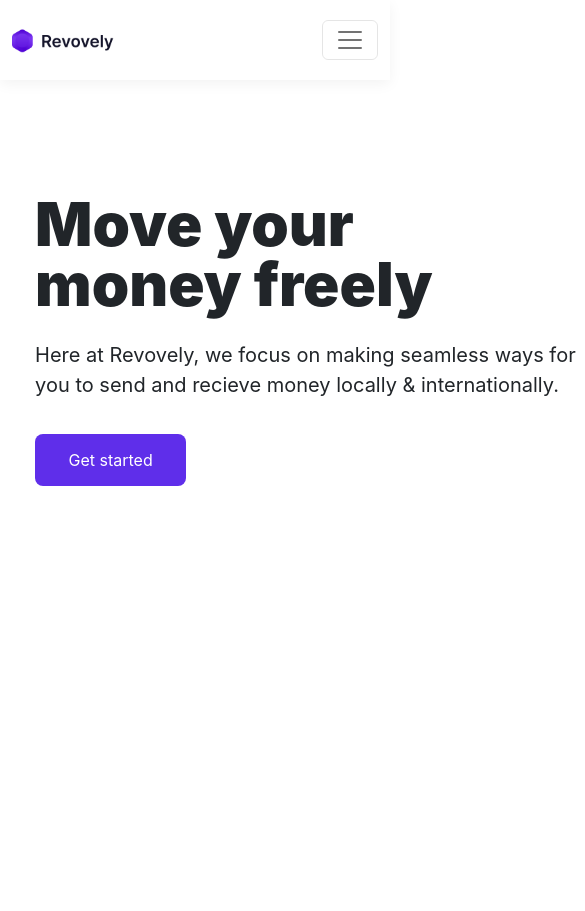
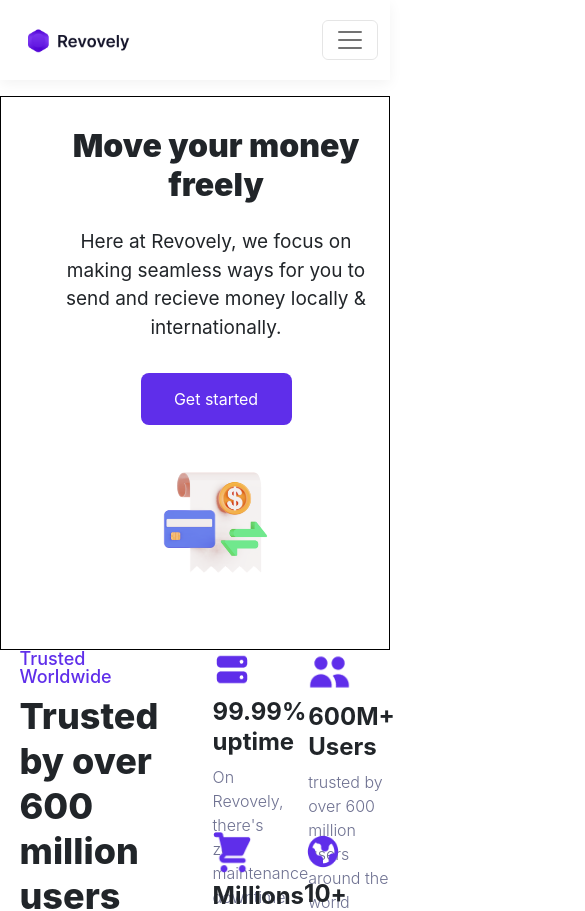
Before and after one commit to Regalcoder/revovely, a Next.js app: page / in a window 390 px wide. Shown: the top 911 px of the page, 585 px wide, since content can reach past the window. Built offline with nearby package versions, Linux system fonts and the light colour scheme; a web font is replaced by a local one.

Commit message:
mobile responsiveness for navbar & some component

```diff
--- a/components/nav.js
+++ b/components/nav.js
@@ -3,28 +3,49 @@ import Link from 'next/link'
 import Nav from 'react-bootstrap/Nav';
 import Navbar from 'react-bootstrap/Navbar';
 import Container from 'react-bootstrap/Container';
+import Button from 'react-bootstrap/Button';
+import Form from 'react-bootstrap/Form';
+import NavDropdown from 'react-bootstrap/NavDropdown';
+import Offcanvas from 'react-bootstrap/Offcanvas';
 
 const nav = () => {
     return (
         <>
 
-    <Navbar collapseOnSelect expand="lg" className= {styles.navContainer} bg="white" variant="white" >
-      <Container>
-        <Navbar.Brand  href="#home"><img className='navbar-brand' src="/logo.png"  height='35px'/></Navbar.Brand>
-        <Navbar.Toggle aria-controls="responsive-navbar-nav" />
-        <Navbar.Collapse id="responsive-navbar-nav" >
-          <Nav className={styles.menuList}>
-            <Nav.Link className={`mt-2 ${styles.menu}`} href="/">Home</Nav.Link>
-            <Nav.Link className={`mt-2 ${styles.menu}`} href="">Payments</Nav.Link>
 
-            <Nav.Link className={`mt-2 ${styles.menu}`} href="">Bill Payment</Nav.Link>
-            <Nav.Link className={`mt-2 ${styles.menu}`} href=''>Savings</Nav.Link>
-            <Nav.Link className={`mt-2 ${styles.menu}`} href=''>Rewards</Nav.Link>
-            <Nav.Link href=''><button className={styles.menuButton}>Get the app</button></Nav.Link>
-          </Nav>
-        </Navbar.Collapse>
-      </Container>
-    </Navbar>
+          {[ 'sm'].map((expand) => (
+        <Navbar key={expand}  expand={expand} className= {`mb-3 ${styles.navContainer}`} >
+          <Container fluid>
+            <Navbar.Brand className='ms-3' href="#">
+              <img className='navbar-brand' src="/logo.png"  height='35px'/>
+            </Navbar.Brand>
+            <Navbar.Toggle aria-controls={`offcanvasNavbar-expand-${expand}`} />
+            <Navbar.Offcanvas
+              id={`offcanvasNavbar-expand-${expand}`}
+              aria-labelledby={`offcanvasNavbarLabel-expand-${expand}`}
+              placement="end"
+            >
+              <Offcanvas.Header closeButton>
+                <Offcanvas.Title id={`offcanvasNavbarLabel-expand-${expand}`}>
+                <img className='navbar-brand' src="/logo.png"  height='35px'/>
+                </Offcanvas.Title>
+              </Offcanvas.Header>
+              <Offcanvas.Body>
+                <Nav className="justify-content-end flex-grow-1 pe-3">
+                  <Nav.Link className={`mt-1 ${styles.menu}`}  href="/">Home</Nav.Link>
+                  <Nav.Link className={`mt-1 ${styles.menu}`} href="/payments">Payments</Nav.Link>
+                  <Nav.Link className={`mt-1 ${styles.menu}`} href="/">Bill Payments</Nav.Link>
+                  <Nav.Link className={`mt-1 ${styles.menu}`} href="/savings">Savings</Nav.Link>
+                  <Nav.Link className={`mt-1 ${styles.menu}`} href="/">Rewards</Nav.Link>
+                  <Nav.Link  href=''><button className={styles.menuButton}>Get the app</button></Nav.Link>
+                </Nav>
+
+              </Offcanvas.Body>
+            </Navbar.Offcanvas>
+          </Container>
+        </Navbar>
+      ))}
+
 
         </>
 
--- a/pages/aboutus.js
+++ b/pages/aboutus.js
@@ -1,12 +1,12 @@
 import Link from 'next/link'
-import Image from 'next/image'
+import Getapp from '../components/getapp';
 import styles from '../styles/Aboutus.module.css'
 
 
 const Aboutus = () => {
     return (
         <div className={styles.aboutusSection}>
-            <div className="container">
+            <div className="pt-5 container">
                 <div className={styles.storySection}>
                     <h5>our story.</h5><br />
                     <p>Iaculis in ridiculus urna mauris et fermentum urna. Pulvinar ut purus dictumst sapien vitae tempus,
@@ -73,6 +73,7 @@ const Aboutus = () => {
 
                 </div>
             </div>
+            <Getapp/>
         </div>
     );
 }
--- a/pages/index.js
+++ b/pages/index.js
@@ -1,9 +1,10 @@
 import Link from 'next/link'
 import styles from '../styles/Home.module.css'
-import Form from 'react-bootstrap/Form';
 import FAQ from '../components/faq'
-
 import Getapp from '../components/getapp';
+import Container from 'react-bootstrap/Container';
+import Row from 'react-bootstrap/Row'
+import Col from 'react-bootstrap/Col'
 
 const Home = () => {
   return (
@@ -11,21 +12,21 @@ const Home = () => {
 
 
     <div className={styles.body}>
-      <div className={styles.container1}>
-        <div className={styles.subcontainer}>
-          <div className={styles.textContainer}>
+      <Container className={styles.container1}>
+        <Row className={styles.subcontainer}>
+          <Col className={styles.textContainer}>
             <h1 className={styles.headerText}>Move your money freely</h1>
             <p className={styles.paraText}>Here at Revovely, we focus on making
               seamless ways for you to send and recieve
               money locally & internationally.
             </p>
-            <button className={styles.button}>Get started</button>
-          </div>
-          <div className={styles.imageContainer}>
-            <img src="right-image.png" width='448px' />
-          </div>
-        </div>
-      </div>
+            <button className={` ${styles.button}`}>Get started</button>
+          </Col>
+          <Col className={styles.imageContainer}>
+            <img className='img-fluid' src="right-image.png" width='448px' />
+          </Col>
+        </Row>
+      </Container>
       <div className={styles.container2}>
         <div className={styles.subcontainer2}>
           <div className={styles.textContainer2}>
@@ -35,20 +36,20 @@ const Home = () => {
               Massa aliquet habitasse cursus diam ipsum.
             </p>
             <hr/>
-            <Link href=''><a className={styles.colorLink}>Explore our Terms of use <img src='line.png'/></a></Link>
-            <Link href=''><a className={`mt-3 ${styles.colorLink}`}>See the Privacy policy <img src='line.png'/></a></Link>
+            <Link href=''><a className={styles.colorLink}>Explore our Terms of use <img className='img-fluid' src='line.png'/></a></Link>
+            <Link href=''><a className={`mt-3 ${styles.colorLink}`}>See the Privacy policy <img className='img-fluid' src='line.png'/></a></Link>
           </div>
           <div className={styles.userContainer}>
             <div className={styles.flexContainer}>
               <div className={styles.columns}>
-                <img src="server.png" className={`mb-2`} width='38.4px' height='33.6px'/>
+                <img  src="server.png" className={`img-fluid mb-2`} width='38.4px' height='33.6px'/>
                 <h3 className={styles.topText} >99.99% uptime</h3>
                 <p className={` ${styles.paraSize} ${styles.textWidth }`}>On Revovely, there's zero
                   maintenance downtime
                 </p>
               </div>
               <div className={styles.columns}>
-                <img src='users.png' className={`mb-2`} width='43.2px' height='33.6px'/>
+                <img src='users.png' className={`img-fluid mb-2`} width='43.2px' height='33.6px'/>
                 <h3 className={styles.topText}>600M+ Users</h3>
                 <p className={styles.paraSize}>trusted by over 600 million users
                   around the world
@@ -57,12 +58,12 @@ const Home = () => {
             </div>
             <div className={styles.flexContainer}>
               <div className={styles.columns2}>
-                <img src="vector5.png" className={`mb-2`} width='38.4px' height='40.8px'/>
+                <img src="vector5.png" className={`img-fluid mb-2`} width='38.4px' height='40.8px'/>
                 <h3 className={styles.topText}>Millions</h3>
                 <p className={styles.paraSize}>transaction per day</p>
               </div>
               <div className={styles.columns}>
-                <img src='globe.png' className={`mb-2`} width='38.4px'/>
+                <img src='globe.png' className={`img-fluid mb-2`} width='38.4px'/>
                 <h3 className={styles.topText}>10+ countries</h3>
                 <p className={` ${styles.paraSize} ${styles.textWidth }`}>have used Revovely to send & receive money</p>
               </div>
@@ -72,14 +73,14 @@ const Home = () => {
       </div>
       <div className={styles.container3}>
         <div className={`me-3 ${styles.subcontainer3}`}>
-           <div className={styles.imageContainer}><img src='phone1.png' width='401px' className={`mt-5`}/></div>
+           <div className={styles.imageContainer}><img src='phone1.png' width='401px' className={`img-fluid mt-5`}/></div>
         <div className={styles.rightContent}>
           <h2 className={styles.leftHeader}>Send money to friends & family seamlessly</h2>
           <p className={styles.leftText}>Blandit eget tellus nam leo in lacinia
             sed. Velit magna sed ornare tellus. Tempor
             amet egestas a nunc sapien.
           </p>
-          <button className={styles.button}>Learn more <img src='arrow.png' width='16px' className={`ms-1`} /></button>
+          <button className={styles.button}>Learn more <img src='arrow.png' width='16px' className={`img-fluid ms-1`} /></button>
         </div>
         </div>
 
@@ -92,22 +93,22 @@ const Home = () => {
             sed. Velit magna sed ornare tellus. Tempor
             amet egestas a nunc sapien.
           </p>
-          <button className={styles.button}>Learn more <img src='arrow.png' width='16px' className={`ms-1`} /></button>
+          <button className={styles.button}>Learn more <img src='arrow.png' width='16px' className={`img-fluid ms-1`} /></button>
           </div>
-          <div className={styles.imageContainer2}><img src='phone2.png' width='321px' className={`mt-3`} /></div>
+          <div className={styles.imageContainer2}><img src='phone2.png' width='321px' className={`img-fluid mt-3`} /></div>
         </div>
       </div>
 
       <div className={styles.container3}>
         <div className={`me-1 ${styles.subcontainer3}`}>
-           <div className={styles.imageContainer}><img src='phone3.png' width='401px' className={`mt-5`}/></div>
+           <div className={styles.imageContainer}><img src='phone3.png' width='401px' className={`img-fluid mt-5`}/></div>
         <div className={styles.rightContent}>
           <h2 className={styles.leftHeader}>Set goals and track your spendings</h2>
           <p className={styles.leftText}>Blandit eget tellus nam leo in lacinia
             sed. Velit magna sed ornare tellus. Tempor
             amet egestas a nunc sapien.
           </p>
-          <button className={styles.button}>Learn more <img src='arrow.png' width='16px' className={`ms-1`} /></button>
+          <button className={styles.button}>Learn more <img src='arrow.png' width='16px' className={`img-fluid ms-1`} /></button>
         </div>
         </div>
 
@@ -120,9 +121,9 @@ const Home = () => {
             sed. Velit magna sed ornare tellus. Tempor
             amet egestas a nunc sapien.
           </p>
-          <button className={styles.button}>Learn more <img src='arrow.png' width='16px' className={`ms-1`} /></button>
+          <button className={styles.button}>Learn more <img src='arrow.png' width='16px' className={`img-fluid ms-1`} /></button>
           </div>
-          <div className={styles.imageContainer2}><img src='phone4.png' width='321px' className={`mt-3`} /></div>
+          <div className={styles.imageContainer2}><img src='phone4.png' width='321px' className={`img-fluid mt-3`} /></div>
         </div>
       </div>
 
@@ -134,65 +135,26 @@ const Home = () => {
         </div>
       </div>
 
-      <div className={styles.container3}>
-        <h6 className={styles.smallHeading}>Frequently asked questions</h6>
-        <h3 className={styles.largeHeader}>Let's answer some of your questions</h3>
-        <div className={styles.containerbox}>
-          <Form.Select className={styles.customWidth} aria-label="Default select example">
-            <option>Nulla ultrices nec nullam viverra. Massa amet pulvinar.</option>
-            <option value="1">One</option>
-            <option value="2">Two</option>
-            <option value="3">Three</option>
-         </Form.Select>
 
-         <Form.Select className={styles.customWidth} aria-label="Default select example">
-            <option>Nulla ultrices nec nullam viverra. Massa amet pulvinar.</option>
-            <option value="1">One</option>
-            <option value="2">Two</option>
-            <option value="3">Three</option>
-         </Form.Select>
-
-         <Form.Select className={styles.customWidth} aria-label="Default select example">
-            <option>Nulla ultrices nec nullam viverra. Massa amet pulvinar.</option>
-            <option value="1">One</option>
-            <option value="2">Two</option>
-            <option value="3">Three</option>
-         </Form.Select>
-
-         <Form.Select className={styles.customWidth} aria-label="Default select example">
-            <option>Nulla ultrices nec nullam viverra. Massa amet pulvinar.</option>
-            <option value="1">One</option>
-            <option value="2">Two</option>
-            <option value="3">Three</option>
-         </Form.Select>
-
-         <Form.Select className={styles.customWidth} aria-label="Default select example">
-            <option>Nulla ultrices nec nullam viverra. Massa amet pulvinar.</option>
-            <option value="1">One</option>
-            <option value="2">Two</option>
-            <option value="3">Three</option>
-         </Form.Select>
-        </div>
-      </div>
       <div className={styles.container5}>
         <h6 className={styles.smallHeading}>Testimonials</h6>
         <h3 className={styles.largeHeader}>What our customers are saying</h3>
         <div className={styles.containerbox2}>
-          <img src="leftArrow.png" width='56px' />
+          <img className='img-fluid' src="leftArrow.png" width='56px' />
           <p className={styles.textSize}>Quam mattis volutpat elementum eget ac mollis ac congue.
             Congue a sodales vel pharetra, risus. Est nullam eu orci
             platea felis quis ante duis sit. Sagittis posuere at sed
             lobortis id. Aliquam.
           </p>
-          <img src="rightArrow.png" width='56px' />
+          <img className='img-fluid' src="rightArrow.png" width='56px' />
         </div>
         <div className={styles.imageFlex}>
-          <img src="avatar.png" height='24px' />
+          <img className='img-fluid' src="avatar.png" height='24px' />
           <p>Majek Durosimi </p>
         </div>
       </div>
       <div className={styles.logoContainer}>
-        <img src="logos.png" height='40px' className={styles.logos} />
+        <img src="logos.png" height='40px' className={`img-fluid ${styles.logos}`} />
       </div>
 
         <Getapp />
--- a/pages/payments.js
+++ b/pages/payments.js
@@ -1,6 +1,6 @@
 import Link from 'next/link'
-import Image from 'next/image'
 import styles from '../styles/Payments.module.css'
+import Getapp from '../components/getapp';
 
 
 
@@ -9,7 +9,7 @@ import styles from '../styles/Payments.module.css'
 const Savings = () => {
     return (
             <div className={styles.paymentSection}>
-                <div className="container">
+                <div className="pt-5 container">
                     <div className={styles.sendSection}>
                         <div className="row">
                             <div className="col-lg-6">
@@ -50,6 +50,7 @@ const Savings = () => {
                         </div>
                     </div>
                 </div>
+                <Getapp />
             </div>
 
 
--- a/pages/savings.js
+++ b/pages/savings.js
@@ -1,11 +1,13 @@
 import Link from "next/link";
 import Image from "next/image";
 import styles from "../styles/Savings.module.css";
+import Getapp from '../components/getapp';
+
 
 const Savings = () => {
   return (
     <div className={styles.savingSection}>
-      <div className="container">
+      <div className="pt-5 container">
         <div className={styles.goalSection}>
           <div className="row">
             <div className="col-lg-6">
@@ -76,6 +78,7 @@ const Savings = () => {
           </div>
         </div>
       </div>
+      <Getapp />
     </div>
   );
 };
--- a/styles/Aboutus.module.css
+++ b/styles/Aboutus.module.css
@@ -1,7 +1,6 @@
 .aboutusSection {
     border: 1px solid black;
     height: auto;
-    padding: 100px 0px;
     /* background: #F4F4F4; */
 }
 .storySection {
--- a/styles/Home.module.css
+++ b/styles/Home.module.css
@@ -142,17 +142,14 @@
 
 .container1{
   width: 100%;
-  height: 100vh;
+  height: 90vh;
 
 }
 
 .subcontainer{
-  width: 82%;
-  height: 520px;
-  display: flex;
-  justify-content: space-between;
   align-items: center;
-  margin: auto;
+  gap: 20px;
+  margin-left: 30px;
 }
 
 .textContainer{
@@ -161,6 +158,7 @@
   display: flex;
   flex-direction: column;
   justify-content: space-between;
+
 }
 
 .headerText{
@@ -413,7 +411,6 @@
 
 .imageFlex{
   display: flex;
-  justify-content: center;
   gap: 20px;
 }
 
@@ -429,38 +426,147 @@
   margin: auto;
 }
 
-.lastContainer{
-  width: 100%;
-  height: 412px;
-  background-color: white;
-  display: flex;
+/* normal screen size mobile phone view */
+@media all and (max-width: 500px) {
+  .container1{
+    height: auto;
+  }
+
+  .subcontainer{
+    display: flex;
+    flex-direction: column;
+    align-items: center;
+    justify-content: center;
+    padding-bottom: 30px;
+    padding-top: 30px;
+  }
+
+  .headerText{
+    font-size: 33px;
+    text-align: center;
+    width: 100%;
+
+
+  }
+
+  .paraText{
+    font-size: 17px;
+    text-align: center;
+    width: 100%;
+  }
+
+  .textContainer{
+    display: flex;
+    flex-direction: column;
+    gap: 15px;
+  }
+  .buttonContainer{
+    width: 100%;
+    background-color: aqua;
+    margin: auto;
+    display: flex;
+  }
+  .button{
+    margin: auto;
+
+  }
 }
 
-.subContainer{
-  background-color: #F4F4F4;
-  width: 80%;
-  height: 298px;
-  display: flex;
-  margin: auto;
-  gap: 40px;
+
+/* small mobile phone view */
+@media all and (max-width: 375px){
+  .container1{
+    height: auto;
+  }
+
+  .subcontainer{
+    padding-bottom: 30px;
+    padding-top: 30px;
+  }
+
+  .paraText{
+    font-size: 11px;
+  }
+
+  .headerText{
+    font-size: 30px;
+  }
+
+  .button{
+    width: 145px;
+    height: 42px;
+    font-size: 14px;
+
+  }
 }
 
-.columnFlex{
-  display: flex;
-  flex-direction: column;
-  width: 380px;
-  height: 200px;
-  margin: 70px 50px 0;
+
+/*extra small mobile screen view */
+@media all and (max-width: 320px){
+  .container1{
+    height: auto;
+  }
+
+  .subcontainer{
+    padding-bottom: 30px;
+    padding-top: 30px;
+  }
+
+  .paraText{
+    font-size: 11px;
+  }
+
+  .headerText{
+    font-size: 25px;
+  }
+
+  .textContainer{
+    gap: 6px;
+  }
+
+  .button{
+    width: 145px;
+    height: 42px;
+    font-size: 14px;
+
+  }
 }
 
-.header{
-  font-weight: 600;
-  font-size: 32px;
-  line-height: 33px;
-  color: #14142B;
-  width: 80%;
+
+/* tablet screen */
+@media all and (max-width: 780px){
+  .container1{
+    height: auto;
+    border: 1px solid black;
+  }
+
+
+  .subcontainer{
+    align-items: center;
+    justify-content: center;
+    margin-bottom: 40px;
+  }
+
+  .headerText{
+    font-size: 32px;
+    width: 100%;
+    height: 78px;
+    line-height: 38.73px;
+
+  }
+
+  .paraText{
+    font-size: 19px;
+    line-height: 150%;
+    width: 100%;
+
+  }
+
+  .textContainer{
+    display: flex;
+    flex-direction: column;
+    gap: 15px;
+  }
+
+
 }
-
-.downloadLogo{
-  margin-right: 65px;
-}
--- a/styles/Nav.module.css
+++ b/styles/Nav.module.css
@@ -1,12 +1,9 @@
 .navContainer{
-    width: 100%;
     height: 80px;
     background-color: white;
     font-family: 'Inter';
     box-shadow: 0px 4px 13px rgba(0, 0, 0, 0.05);
     border-radius: 0px;
-    display: flex;
-    justify-content: space-between;
     font-style: normal;
   }
 
@@ -24,10 +21,7 @@
     margin-top: 30px;
   }
 
-  .menuList{
 
-    padding-left: 490px;
-  }
 
   .menu{
     text-decoration: none;
@@ -46,7 +40,7 @@
     border-radius: 8px;
     background-color: #5F2EEA;
     width: 103px;
-    height: 37px;
+    height: 35px;
     color: white;
     border: none;
     font-size: 14px;
--- a/styles/Payments.module.css
+++ b/styles/Payments.module.css
@@ -1,7 +1,7 @@
 .paymentSection {
     /* border: 1px solid black; */
     height: auto;
-    padding: 100px 0px;
+
     /* background: #F4F4F4; */
 }
 .sendSection {
@@ -59,8 +59,8 @@
     /* width: 100%; */
     /* text-align: center; */
     display: flex;
-    flex-wrap: wrap;
     justify-content: space-between;
+    gap: 40px;
 }
 .card {
     background: #FFFFFF;
--- a/styles/Savings.module.css
+++ b/styles/Savings.module.css
@@ -1,7 +1,6 @@
 .savingSection {
     /* border: 1px solid black; */
     height: auto;
-    padding: 100px 0px;
     /* background: #F4F4F4; */
 }
 .goalSection {
@@ -59,8 +58,7 @@
     /* width: 100%; */
     /* text-align: center; */
     display: flex;
-    flex-wrap: wrap;
-    justify-content: space-between;
+    gap: 40px;
 }
 .card {
     background: #FFFFFF;
```
Also changed, not shown: components/getapp.js (+26 -16 lines), styles/Getapp.module.css (added, +109 -0 lines).
